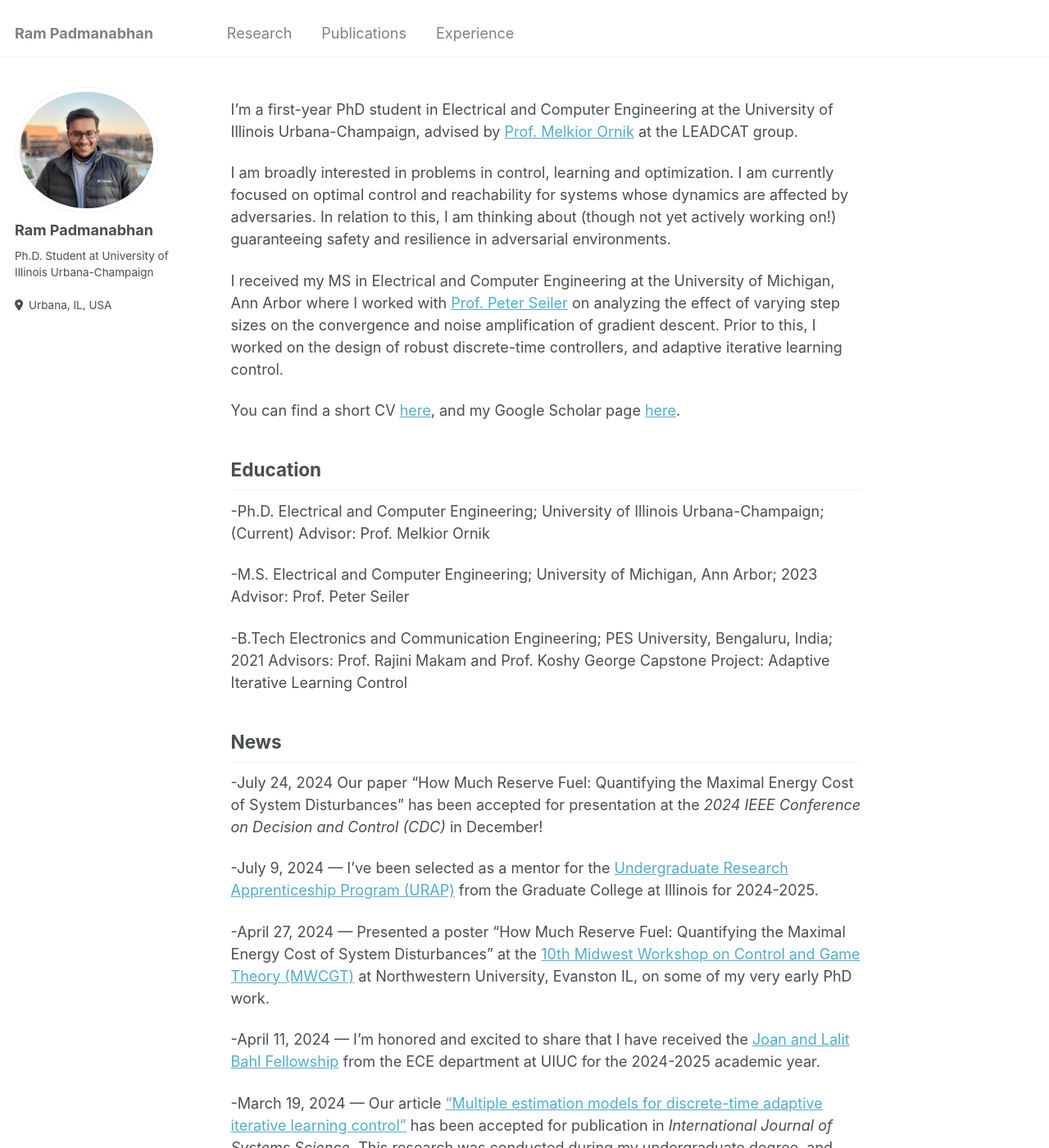
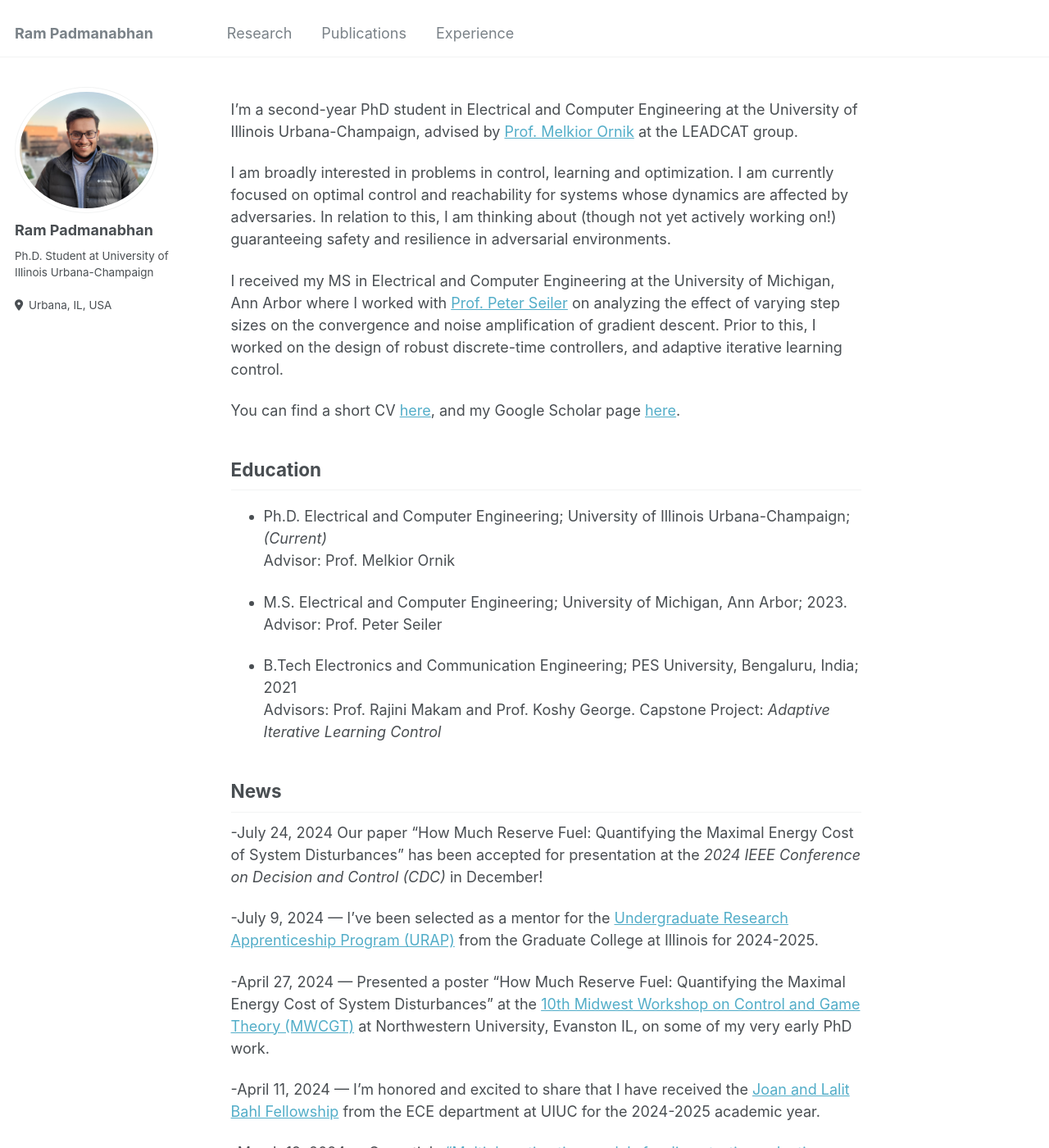
Before and after one commit to ram-p/ram-p.github.io, a Jekyll site: the page built from _pages/about.md, in a window 1280 px wide and 1400 px high. Shown: the whole window at 82% size. Built offline with Jekyll 4.4.1, drawn with Linux system fonts in a browser that asks for light colours.

Commit message:
Complete about.md-1

```diff
--- a/_pages/about.md
+++ b/_pages/about.md
@@ -7,7 +7,7 @@ redirect_from:
   - /about.html
 ---
 
-I'm a first-year PhD student in Electrical and Computer Engineering at the University of Illinois Urbana-Champaign, advised by [Prof. Melkior Ornik](https://mornik.web.illinois.edu/) at the LEADCAT group.
+I'm a second-year PhD student in Electrical and Computer Engineering at the University of Illinois Urbana-Champaign, advised by [Prof. Melkior Ornik](https://mornik.web.illinois.edu/) at the LEADCAT group.
 
 I am broadly interested in problems in control, learning and optimization. I am currently focused on optimal control and reachability for systems whose dynamics are affected by adversaries. In relation to this, I am thinking about (though not yet actively working on!) guaranteeing safety and resilience in adversarial environments.
 
@@ -17,15 +17,15 @@ You can find a short CV [here](https://ram-p.github.io/files/CV_RP.pdf), and my
 
 Education
 ------
--Ph.D. Electrical and Computer Engineering; University of Illinois Urbana-Champaign; (Current)
+- Ph.D. Electrical and Computer Engineering; University of Illinois Urbana-Champaign; _(Current)_
 Advisor: Prof. Melkior Ornik
 
--M.S. Electrical and Computer Engineering; University of Michigan, Ann Arbor; 2023
+- M.S. Electrical and Computer Engineering; University of Michigan, Ann Arbor; 2023.
 Advisor: Prof. Peter Seiler
 
--B.Tech Electronics and Communication Engineering; PES University, Bengaluru, India; 2021
-Advisors: Prof. Rajini Makam and Prof. Koshy George
-Capstone Project: Adaptive Iterative Learning Control
+- B.Tech Electronics and Communication Engineering; PES University, Bengaluru, India; 2021
+Advisors: Prof. Rajini Makam and Prof. Koshy George.
+Capstone Project: _Adaptive Iterative Learning Control_
 
 News
 ------
```
Also changed, not shown: _pages/cv.md (deleted, +0 -64 lines).
